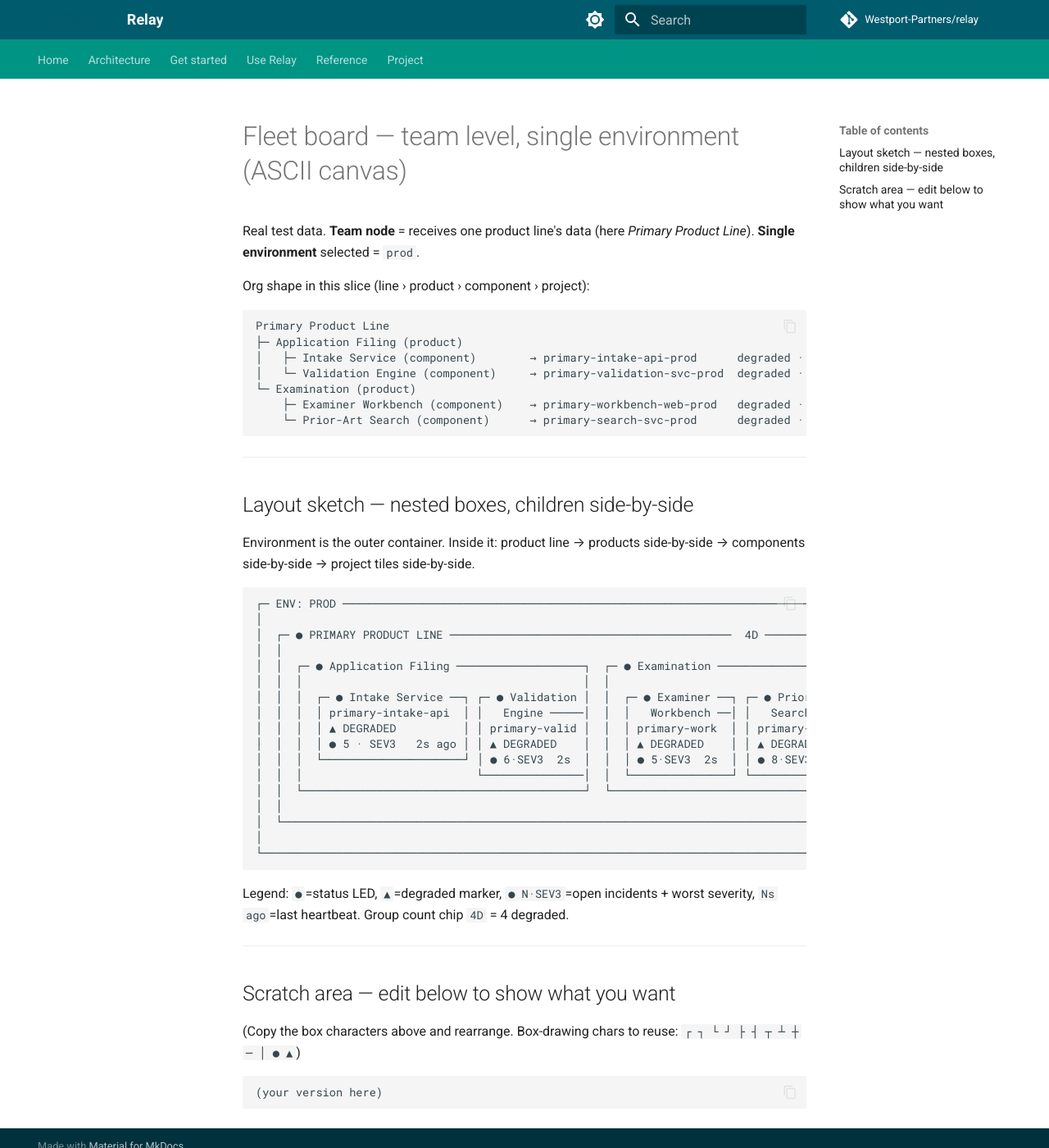
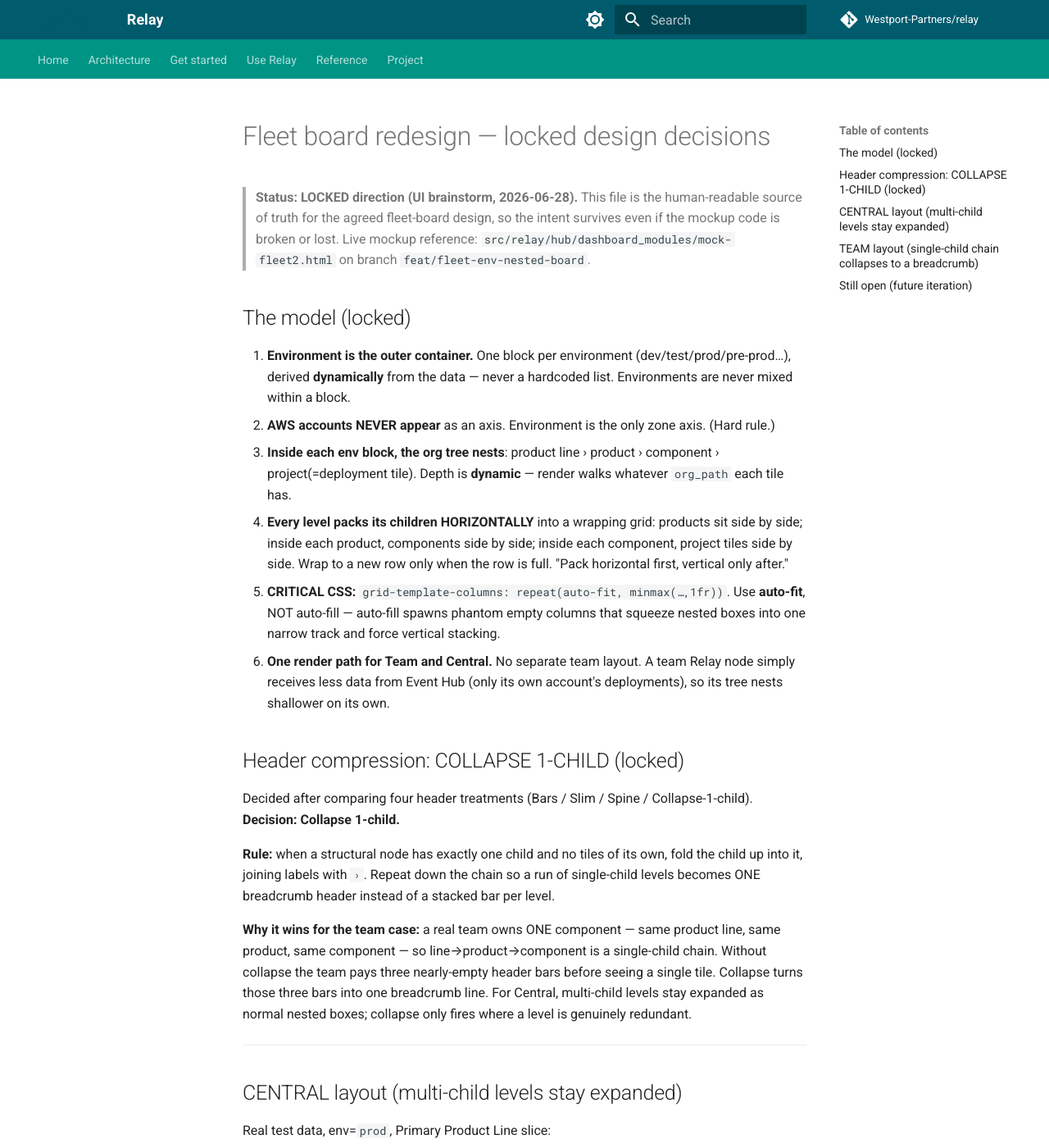
Before and after one commit to Westport-Partners/relay, an MkDocs documentation site: the page built from docs/fleet-team-mockup.md, in a window 1280 px wide and 1400 px high. Shown: the whole window at 82% size. Built offline with MkDocs 1.6.1 and Material for MkDocs 9.7.7, drawn with Linux system fonts in a browser that asks for light colours; comment, search, counter and statistics services are not loaded; some of the changed text lies outside the part shown.

Commit message:
lock: collapse-1-child header decision for fleet board
Header compression decided: collapse single-child org chains into one breadcrumb
header (line › product › component) instead of a stacked bar per level. A real
team owns one component, so its line→product→component is a single-child chain —
without collapse it pays three near-empty bars before any tile. Multi-child
levels (Central) stay expanded.

- mock-fleet2.html: collapse is now the default header mode; teamFeed pins to a
  single component (realistic team = one component, deployments across envs) so
  the collapse behavior is visible; Bars/Slim/Spine kept as comparison toggles
- docs/fleet-team-mockup.md: rewritten as the locked design-decision record with
  Central + Team ASCII layouts, so the design survives even if code breaks

Co-Authored-By: Claude Opus 4.8 <noreply@anthropic.com>

````diff
--- a/docs/fleet-team-mockup.md
+++ b/docs/fleet-team-mockup.md
@@ -1,57 +1,130 @@
-# Fleet board — team level, single environment (ASCII canvas)
+# Fleet board redesign — locked design decisions
 
-Real test data. **Team node** = receives one product line's data (here *Primary
-Product Line*). **Single environment** selected = `prod`.
+> **Status: LOCKED direction (UI brainstorm, 2026-06-28).** This file is the
+> human-readable source of truth for the agreed fleet-board design, so the intent
+> survives even if the mockup code is broken or lost. Live mockup reference:
+> `src/relay/hub/dashboard_modules/mock-fleet2.html` on branch
+> `feat/fleet-env-nested-board`.
 
-Org shape in this slice (line › product › component › project):
+## The model (locked)
 
-```
-Primary Product Line
-├─ Application Filing (product)
-│   ├─ Intake Service (component)        → primary-intake-api-prod      degraded · 5 open · SEV3
-│   └─ Validation Engine (component)     → primary-validation-svc-prod  degraded · 6 open · SEV3
-└─ Examination (product)
-    ├─ Examiner Workbench (component)    → primary-workbench-web-prod   degraded · 5 open · SEV3
-    └─ Prior-Art Search (component)      → primary-search-svc-prod      degraded · 8 open · SEV3
-```
+1. **Environment is the outer container.** One block per environment
+   (dev/test/prod/pre-prod…), derived **dynamically** from the data — never a
+   hardcoded list. Environments are never mixed within a block.
+2. **AWS accounts NEVER appear** as an axis. Environment is the only zone axis.
+   (Hard rule.)
+3. **Inside each env block, the org tree nests**: product line › product ›
+   component › project(=deployment tile). Depth is **dynamic** — render walks
+   whatever `org_path` each tile has.
+4. **Every level packs its children HORIZONTALLY** into a wrapping grid: products
+   sit side by side; inside each product, components side by side; inside each
+   component, project tiles side by side. Wrap to a new row only when the row is
+   full. "Pack horizontal first, vertical only after."
+   - **CRITICAL CSS:** `grid-template-columns: repeat(auto-fit, minmax(…,1fr))`.
+     Use **auto-fit**, NOT auto-fill — auto-fill spawns phantom empty columns
+     that squeeze nested boxes into one narrow track and force vertical stacking.
+5. **One render path for Team and Central.** No separate team layout. A team
+   Relay node simply receives less data from Event Hub (only its own account's
+   deployments), so its tree nests shallower on its own.
+
+## Header compression: COLLAPSE 1-CHILD (locked)
+
+Decided after comparing four header treatments (Bars / Slim / Spine /
+Collapse-1-child). **Decision: Collapse 1-child.**
+
+**Rule:** when a structural node has exactly one child and no tiles of its own,
+fold the child up into it, joining labels with ` › `. Repeat down the chain so a
+run of single-child levels becomes ONE breadcrumb header instead of a stacked bar
+per level.
+
+**Why it wins for the team case:** a real team owns ONE component — same product
+line, same product, same component — so line→product→component is a single-child
+chain. Without collapse the team pays three nearly-empty header bars before
+seeing a single tile. Collapse turns those three bars into one breadcrumb line.
+For Central, multi-child levels stay expanded as normal nested boxes; collapse
+only fires where a level is genuinely redundant.
 
 ---
 
-## Layout sketch — nested boxes, children side-by-side
+## CENTRAL layout (multi-child levels stay expanded)
 
-Environment is the outer container. Inside it: product line → products
-side-by-side → components side-by-side → project tiles side-by-side.
+Real test data, env=`prod`, Primary Product Line slice:
 
 ```
 ┌─ ENV: PROD ─────────────────────────────────────────────────────────────────────────────┐
-│                                                                                            │
 │  ┌─ ● PRIMARY PRODUCT LINE ──────────────────────────────────────────  4D ─────────────┐  │
-│  │                                                                                       │  │
 │  │  ┌─ ● Application Filing ───────────────────┐  ┌─ ● Examination ─────────────────────┐ │  │
-│  │  │                                          │  │                                     │ │  │
-│  │  │  ┌─ ● Intake Service ──┐ ┌─ ● Validation │  │  ┌─ ● Examiner ──┐ ┌─ ● Prior-Art ─┐ │ │  │
-│  │  │  │ primary-intake-api  │ │   Engine ─────│  │  │   Workbench ──│ │   Search ─────│ │ │  │
-│  │  │  │ ▲ DEGRADED          │ │ primary-valid │  │  │ primary-work  │ │ primary-search│ │ │  │
-│  │  │  │ ● 5 · SEV3   2s ago │ │ ▲ DEGRADED    │  │  │ ▲ DEGRADED    │ │ ▲ DEGRADED    │ │ │  │
-│  │  │  └─────────────────────┘ │ ● 6·SEV3  2s  │  │  │ ● 5·SEV3  2s  │ │ ● 8·SEV3  2s  │ │ │  │
-│  │  │                          └───────────────│  │  └───────────────┘ └───────────────┘ │ │  │
-│  │  └──────────────────────────────────────────┘  └─────────────────────────────────────┘ │  │
-│  │                                                                                       │  │
+│  │  │  ┌─ ● Intake Service ──┐ ┌─ ● Validation┐│  │  ┌─ ● Examiner ──┐ ┌─ ● Prior-Art ─┐ │ │  │
+│  │  │  │ primary-intake-api  │ │   Engine     ││  │  │   Workbench   │ │   Search      │ │ │  │
+│  │  │  │ ▲ DEGRADED          │ │ primary-valid││  │  │ primary-work  │ │ primary-search│ │ │  │
+│  │  │  │ ● 5 · SEV3   2s ago │ │ ▲ DEGRADED   ││  │  │ ▲ DEGRADED    │ │ ▲ DEGRADED    │ │ │  │
+│  │  │  └─────────────────────┘ │ ● 6·SEV3  2s ││  │  └───────────────┘ └───────────────┘ │ │  │
+│  │  │                          └──────────────┘│  └─────────────────────────────────────┘ │  │
+│  │  └──────────────────────────────────────────┘                                          │  │
 │  └───────────────────────────────────────────────────────────────────────────────────────┘  │
-│                                                                                            │
 └────────────────────────────────────────────────────────────────────────────────────────────┘
 ```
 
-Legend: `●`=status LED, `▲`=degraded marker, `● N·SEV3`=open incidents + worst
-severity, `Ns ago`=last heartbeat. Group count chip `4D` = 4 degraded.
+Primary Product Line has 2 products (Application Filing, Examination), each with
+2 components — all multi-child, so all levels stay expanded.
 
 ---
 
-## Scratch area — edit below to show what you want
+## TEAM layout (single-child chain collapses to a breadcrumb)
 
-(Copy the box characters above and rearrange. Box-drawing chars to reuse:
-`┌ ┐ └ ┘ ├ ┤ ┬ ┴ ┼ ─ │ ●  ▲`)
+Real test data — a team owns ONE component ("Classification"), 3 deployments
+across dev/test/prod. Chain `Secondary Product Line › Registration ›
+Classification` is single-child at every level → collapses to one header.
+
+env=`prod` (single env selected):
 
 ```
-(your version here)
+┌─ ENV: PROD ───────────────────────────────────────────────────────────────────┐
+│  ┌─ ● Secondary Product Line › Registration › Classification ───────  1D ────┐  │
+│  │   ┌─ ● secondary-classify-svc-prod ─┐                                     │  │
+│  │   │ ▲ DEGRADED                       │                                     │  │
+│  │   │ ● 8 · SEV3        2s ago         │                                     │  │
+│  │   └──────────────────────────────────┘                                     │  │
+│  └────────────────────────────────────────────────────────────────────────────┘  │
+└────────────────────────────────────────────────────────────────────────────────┘
 ```
+
+env=`ALL` (all environments, each its own outer container):
+
+```
+┌─ ENV: DEV ────────────────────────────────────────────┐
+│  ┌─ ● Secondary…› Registration › Classification ─ 1D ┐ │
+│  │   ┌─ ● secondary-classify-svc-dev ─┐               │ │
+│  │   │ ▲ DEGRADED   ● 3·SEV4   2s ago │               │ │
+│  │   └─────────────────────────────────┘               │ │
+│  └──────────────────────────────────────────────────────┘ │
+└────────────────────────────────────────────────────────┘
+┌─ ENV: TEST ───────────────────────────────────────────┐
+│  ┌─ ● Secondary…› Registration › Classification ─ 1D ┐ │
+│  │   ┌─ ● secondary-classify-svc-test ┐               │ │
+│  │   │ ▲ DEGRADED   ● 4·SEV3   2s ago │               │ │
+│  │   └─────────────────────────────────┘               │ │
+│  └──────────────────────────────────────────────────────┘ │
+└────────────────────────────────────────────────────────┘
+┌─ ENV: PROD ───────────────────────────────────────────┐
+│  ┌─ ● Secondary…› Registration › Classification ─ 1D ┐ │
+│  │   ┌─ ● secondary-classify-svc-prod ┐               │ │
+│  │   │ ▲ DEGRADED   ● 8·SEV3   2s ago │               │ │
+│  │   └─────────────────────────────────┘               │ │
+│  └──────────────────────────────────────────────────────┘ │
+└────────────────────────────────────────────────────────┘
+```
+
+Legend: `●`=status LED, `▲`=degraded marker, `● N·SEVx`=open incidents + worst
+severity, `Ns ago`=last heartbeat, count chip `1D`=1 degraded.
+
+---
+
+## Still open (future iteration)
+
+- Rows vs Columns for the env containers (currently Rows; toggle exists in mockup).
+- Tile content density (what each project tile shows).
+- Whether to combine Slim header styling on top of Collapse (Collapse chosen as
+  the structural rule; Slim styling could still thin the surviving headers).
+- Dynamic env button group must derive from live envs (spec #40 hardcodes
+  prod/test/dev; teams have dynamic envs incl. pre-prod).
````
Also changed, not shown: src/relay/hub/dashboard_modules/mock-fleet2.html (+63 -6 lines).
